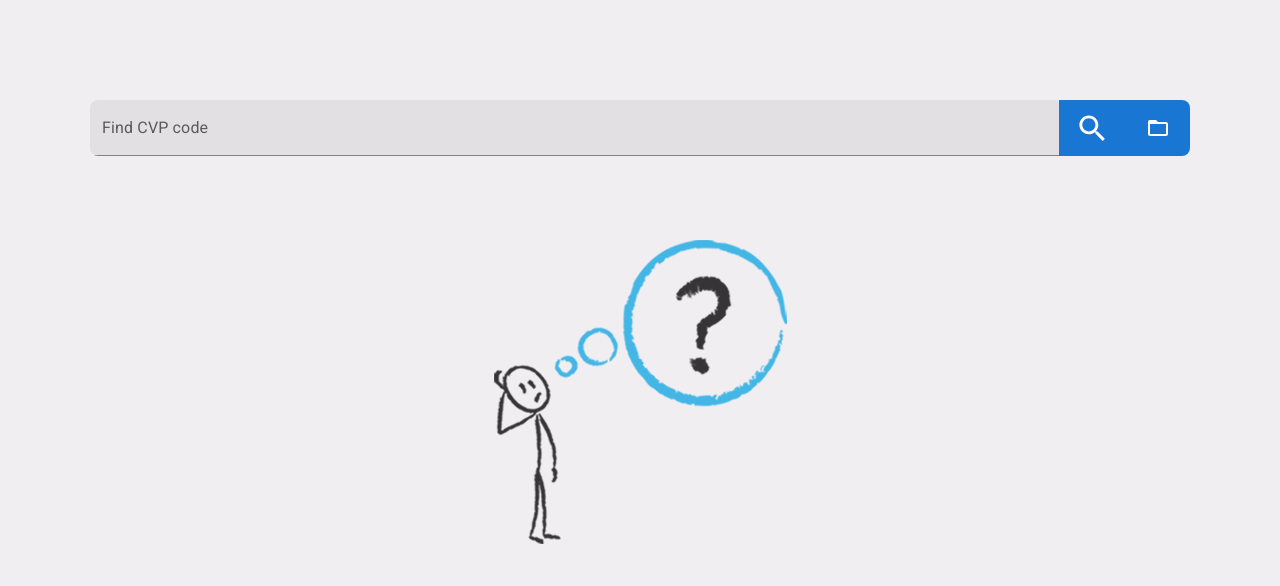
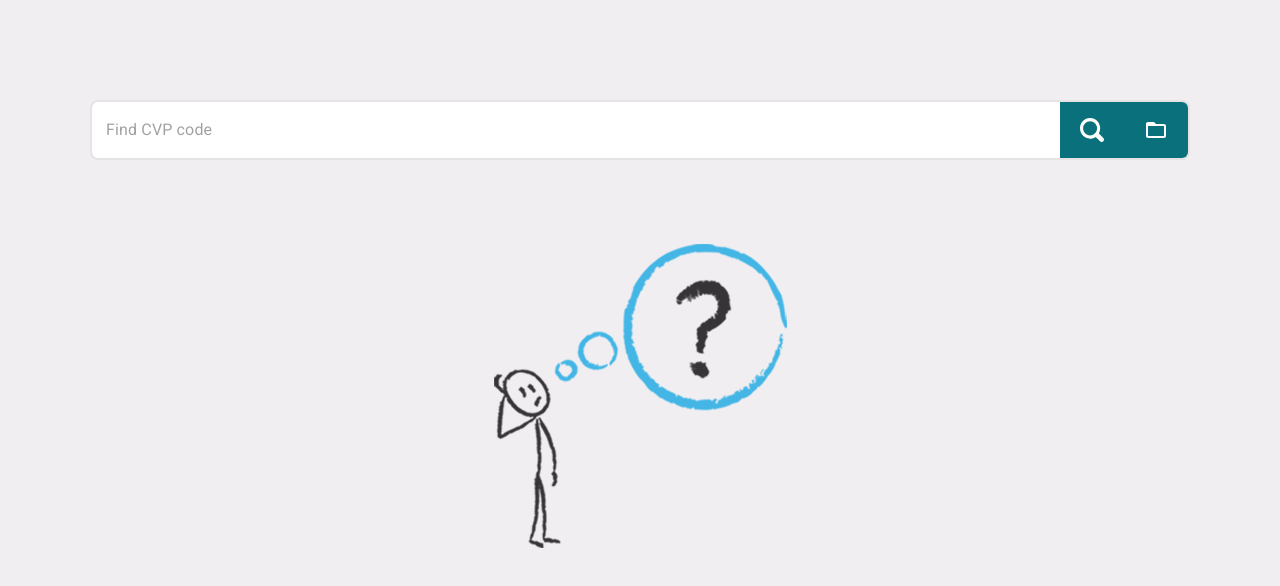
Before and after one commit to PMT-paderborn/cvpode, a React (Create React App) app: page / in a window 1280 px wide. Shown: the top 586 px of the page. Built offline with nearby package versions, Linux system fonts and the light colour scheme.

Commit message:
stylize input

```diff
--- /dev/null
+++ b/src/Icons/DropCloseIcon.js
@@ -0,0 +1,11 @@
+import { SvgIcon } from "@mui/material";
+
+const DropCloseIcon = () => {
+  return (
+    <SvgIcon width="5" height="6" viewBox="0 0 11 6" xmlns="http://www.w3.org/2000/svg">
+      <path d="M1 0.5L6 4.5L11 0.5" stroke="#3C3C3C" strokeWidth="2" fill="transparent" />
+    </SvgIcon>
+  );
+};
+
+export default DropCloseIcon;
--- /dev/null
+++ b/src/Icons/DropOpenIcon.js
@@ -0,0 +1,11 @@
+import { SvgIcon } from "@mui/material";
+
+const DropOpenIcon = () => {
+  return (
+    <SvgIcon width="6" height="6" viewBox="0 0 12 6" xmlns="http://www.w3.org/2000/svg">
+      <path d="M11 5L6 1L1 5" stroke="#44B7BD" strokeWidth="2" fill="transparent" />
+    </SvgIcon>
+  );
+};
+
+export default DropOpenIcon;
--- /dev/null
+++ b/src/Icons/SearchIcon.js
@@ -0,0 +1,14 @@
+import { SvgIcon } from "@mui/material";
+
+const SearchIcon = () => {
+  return (
+    <SvgIcon viewBox="0 0 32 32">
+      <path
+        d="M 31.0915 26.5743 L 25.1798 20.5249 C 26.3239 18.458 26.9233 16.134 26.9217 13.7715 C 26.9217 6.17642 20.8821 -0.000976562 13.4609 -0.000976562 C 6.03965 -0.000976562 0 6.17781 0 13.7729 C 0 21.3681 6.03826 27.5469 13.4609 27.5469 C 16.142 27.5471 18.7594 26.7287 20.9628 25.2011 L 26.6977 31.071 C 26.9836 31.3645 27.3253 31.5977 27.7027 31.7569 C 28.0802 31.9162 28.4857 31.9982 28.8953 31.9982 C 29.305 31.9982 29.7105 31.9162 30.0879 31.7569 C 30.4653 31.5977 30.807 31.3645 31.0929 31.071 C 32.3033 29.8286 32.3033 27.8181 31.0915 26.5743 Z M 4.14191 13.7729 C 4.14191 8.51659 8.32278 4.23832 13.4609 4.23832 C 18.6003 4.23832 22.7812 8.5152 22.7812 13.7729 C 22.7812 19.0307 18.6003 23.3089 13.4609 23.3089 C 8.32139 23.3089 4.14191 19.0307 4.14191 13.7729 L 4.14191 13.7729 Z"
+        strokeLinecap="round"
+      />
+    </SvgIcon>
+  );
+};
+
+export default SearchIcon;
--- a/src/components/ResultsList/ResultsList.js
+++ b/src/components/ResultsList/ResultsList.js
@@ -1,7 +1,7 @@
 import styles from "./ResultsList.module.css";
 import { TreeView, TreeItem } from "@mui/lab";
-import ExpandMoreIcon from "@mui/icons-material/Remove";
-import ChevronRightIcon from "@mui/icons-material/Add";
+import ExpandMoreIcon from "../../Icons/DropCloseIcon";
+import ClosedIcon from "../../Icons/DropOpenIcon";
 import EmptyReult from "./EmptyReult";
 import LabelTree from "./LabelTree";
 import { List, Typography } from "@mui/material";
@@ -36,15 +36,24 @@ const ResultsList = ({ data, handleCachedItem, caches, searchKey, selected }) =>
         className={styles.treeItem}
         key={node.code}
         nodeId={node.code}
-        label={<LabelTree item={node} caches={caches} handleCachedItem={handleCachedItem} searchKey={searchKey} />}
+        label={
+          <LabelTree
+            item={node}
+            caches={caches}
+            handleCachedItem={handleCachedItem}
+            searchKey={searchKey}
+          />
+        }
         sx={{ flexGrow: 1, padding: 1 }}
       >
-        <List>{node.hasChildren ? Object.values(node.children).map((child) => renderTree(child)) : null}</List>
+        <List>
+          {node.hasChildren ? Object.values(node.children).map((child) => renderTree(child)) : null}
+        </List>
       </TreeItem>
     );
   };
 
-  if (data.length == 0) return <EmptyReult />;
+  if (data.length === 0) return <EmptyReult />;
 
   return (
     <div className={styles.root}>
@@ -60,7 +69,7 @@ const ResultsList = ({ data, handleCachedItem, caches, searchKey, selected }) =>
         sx={{ width: "100%", border: "1px solid #d5d5d5" }}
         aria-label="controlled"
         defaultCollapseIcon={<ExpandMoreIcon />}
-        defaultExpandIcon={<ChevronRightIcon />}
+        defaultExpandIcon={<ClosedIcon />}
         onNodeToggle={handleToggle}
         expanded={expands}
       >
--- a/src/components/ResultsList/ResultsList.module.css
+++ b/src/components/ResultsList/ResultsList.module.css
@@ -21,12 +21,11 @@
 }
 
 .treeItem svg:first-child {
-  font-size: 28px !important;
-  padding: 2px !important;
-  margin-top: 10px;
-  margin-left: 14px;
-  border-radius: 8px;
-  background: #e2e0e2;
+  font-size: 24px;
+  font-weight: 600;
+  padding: 16px;
+  margin-top: 2px;
+  margin-left: 24px;
 }
 
 .item {
--- a/src/components/SearchInput/CachedItems.js
+++ b/src/components/SearchInput/CachedItems.js
@@ -1,5 +1,12 @@
 import React, { useState } from "react";
-import { Badge, Box, Button, IconButton, MenuItem, MenuList, Modal, Typography } from "@mui/material";
+import {
+  Badge,
+  Box,
+  Button,
+  IconButton,
+  Modal,
+  Typography,
+} from "@mui/material";
 import FolderOpenIcon from "@mui/icons-material/FolderOpen";
 import DeleteIcon from "@mui/icons-material/Delete";
 import CloseIcon from "@mui/icons-material/Close";
@@ -11,7 +18,7 @@ const CachedItems = ({ caches, handleCachedItem }) => {
   return (
     <>
       <Button variant="contained" disableElevation onClick={() => setOpen(true)}>
-        <Badge badgeContent={caches?.length} color="secondary">
+        <Badge badgeContent={caches?.length} color="warning">
           <FolderOpenIcon fontSize="medium" />
         </Badge>
       </Button>
--- a/src/components/SearchInput/SearchInput.js
+++ b/src/components/SearchInput/SearchInput.js
@@ -1,5 +1,15 @@
-import { Box, Button, MenuItem, MenuList, Paper, TextField, Typography } from "@mui/material";
+import {
+  Box,
+  Button,
+  InputBase,
+  MenuItem,
+  MenuList,
+  Paper,
+  TextField,
+  Typography,
+} from "@mui/material";
 import Search from "@mui/icons-material/Search";
+import SearchIcon from "../../Icons/SearchIcon";
 import styles from "./SearchInput.module.css";
 import CachedItems from "./CachedItems";
 
@@ -27,10 +37,9 @@ const SearchInput = ({
   return (
     <div className={styles.root}>
       <div className={styles.container}>
-        <TextField
+        <InputBase
           id="input-text-input"
-          variant="filled"
-          label="Find CVP code"
+          placeholder="Find CVP code"
           value={searchKey}
           onChange={(e) => setSearchKey(e.target.value)}
           className={styles.input}
@@ -38,7 +47,7 @@ const SearchInput = ({
           onClick={onClickInputHandler}
         />
         <Button variant="contained" disableElevation onClick={handleSearchClick}>
-          <Search fontSize="large" />
+          <SearchIcon fontSize="small" />
         </Button>
         <CachedItems caches={caches} handleCachedItem={handleCachedItem} />
       </div>
--- a/src/components/SearchInput/SearchInput.module.css
+++ b/src/components/SearchInput/SearchInput.module.css
@@ -4,8 +4,17 @@
 
 .container {
   display: flex;
+  align-items: center;
+  padding: 0 0 0 14px;
   border-radius: 8px;
   overflow: hidden;
+  background-color: white;
+  border: 2px solid #e4e4e4;
+  transition: all 0.3s ease;
+}
+
+.container:focus-within {
+  border: 2px solid #0a717c;
 }
 
 .input {
@@ -20,6 +29,7 @@
 
 .container button {
   border-radius: 0;
+  height: 56px;
 }
 
 .lists {
@@ -53,7 +63,7 @@
   border: 1px solid #e4e4e4;
   border-radius: 8px;
   overflow: hidden;
-  box-shadow: 2px 2px 10px 6px #585858;
+  box-shadow: 2px 2px 10px 6px #5858588a;
   padding: 16px;
 }
 
--- a/src/index.js
+++ b/src/index.js
@@ -1,11 +1,23 @@
-import React from 'react';
-import ReactDOM from 'react-dom/client';
-import './index.css';
-import App from './App';
+import React from "react";
+import ReactDOM from "react-dom/client";
+import "./index.css";
+import App from "./App";
+import { ThemeProvider, createTheme } from "@mui/material";
 
-const root = ReactDOM.createRoot(document.getElementById('root'));
+const theme = createTheme({
+  palette: {
+    primary: {
+      main: "#0a717c",
+    },
+  },
+});
+
+const root = ReactDOM.createRoot(document.getElementById("root"));
+
 root.render(
   <React.StrictMode>
-    <App />
+    <ThemeProvider theme={theme}>
+      <App />
+    </ThemeProvider>
   </React.StrictMode>
 );
```
